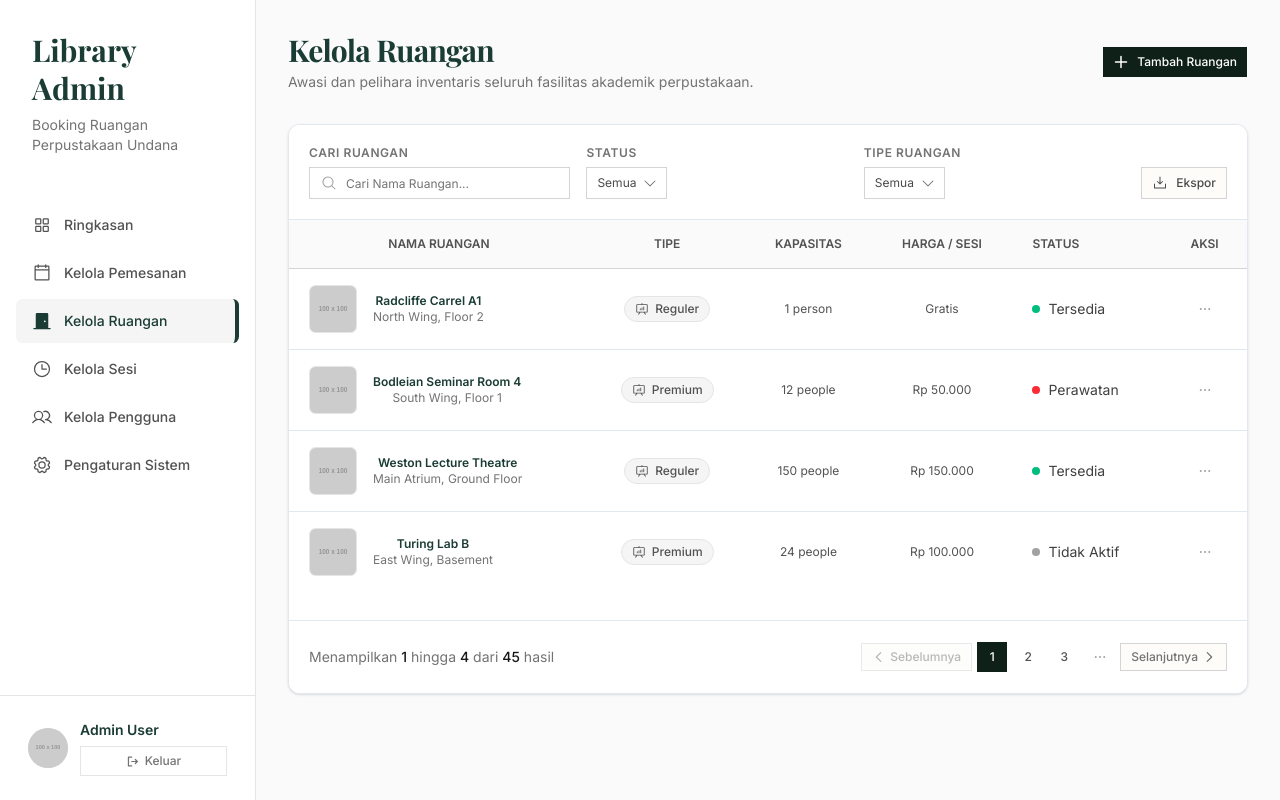
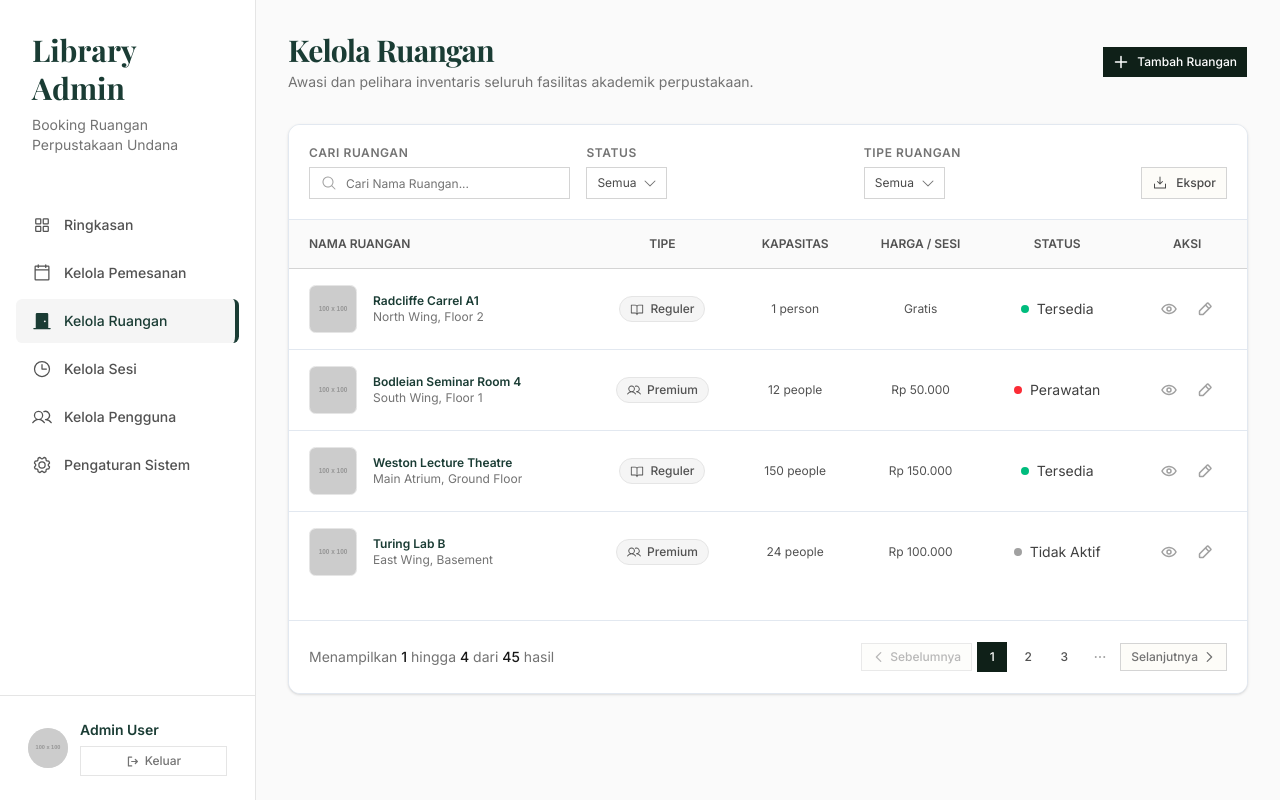
Before and after one commit to legacyditt/booking-room-perpusUndana, a Next.js app in the folder frontend/: page /admin/rooms in a window 1280 px wide. Built offline with nearby package versions, Linux system fonts and the light colour scheme; a web font is replaced by a local one.

Commit message:
style(admin): align room table columns and update actions to match reservation table

```diff
--- a/frontend/src/features/admin/components/RoomTable.tsx
+++ b/frontend/src/features/admin/components/RoomTable.tsx
@@ -2,7 +2,7 @@
 
 import React from "react";
 import Image from "next/image";
-import { DotsThree, BookOpen, Users, Desktop, PresentationChart } from "@phosphor-icons/react";
+import { Eye, PencilSimple, BookOpen, Users, Desktop, PresentationChart } from "@phosphor-icons/react";
 import { mockAdminRooms } from "@/data/mock";
 import { AdminRoomRow } from "@/types/admin";
 import {
@@ -24,8 +24,8 @@ const statusConfig: Record<AdminRoomRow["status"], { label: string; dotColor: st
 
 // Helper Icon berdasarkan tipe
 function getTypeIcon(type: string) {
-  if (type.includes("Study")) return <BookOpen className="w-3.5 h-3.5" />;
-  if (type.includes("Seminar")) return <Users className="w-3.5 h-3.5" />;
+  if (type.includes("Study") || type.includes("Reguler")) return <BookOpen className="w-3.5 h-3.5" />;
+  if (type.includes("Seminar") || type.includes("Premium")) return <Users className="w-3.5 h-3.5" />;
   if (type.includes("Computer")) return <Desktop className="w-3.5 h-3.5" />;
   return <PresentationChart className="w-3.5 h-3.5" />;
 }
@@ -36,11 +36,11 @@ export function RoomTable() {
       <Table className="whitespace-nowrap">
         <TableHeader className="bg-[#FAFAFA] border-b border-[#E2E8F0]">
           <TableRow className="hover:bg-transparent">
-            <TableHead className="px-5 py-4 font-semibold text-neutral-600 h-auto w-[300px] text-center">NAMA RUANGAN</TableHead>
+            <TableHead className="px-5 py-4 font-semibold text-neutral-600 h-auto w-[300px]">NAMA RUANGAN</TableHead>
             <TableHead className="px-5 py-4 font-semibold text-neutral-600 h-auto text-center">TIPE</TableHead>
             <TableHead className="px-5 py-4 font-semibold text-neutral-600 h-auto text-center">KAPASITAS</TableHead>
             <TableHead className="px-5 py-4 font-semibold text-neutral-600 h-auto text-center">HARGA / SESI</TableHead>
-            <TableHead className="px-5 py-4 font-semibold text-neutral-600 h-auto">STATUS</TableHead>
+            <TableHead className="px-5 py-4 font-semibold text-neutral-600 h-auto text-center">STATUS</TableHead>
             <TableHead className="px-5 py-4 font-semibold text-neutral-600 h-auto text-center">AKSI</TableHead>
           </TableRow>
         </TableHeader>
@@ -50,11 +50,11 @@ export function RoomTable() {
             const status = statusConfig[room.status];
 
             return (
-              <TableRow key={room.id} className="hover:bg-neutral-50/50 transition-colors group border-[#E2E8F0] text-center">
-                {/* Kolom Nama & Gambar */}
+              <TableRow key={room.id} className="hover:bg-neutral-50/50 transition-colors group border-[#E2E8F0]">
+                {/* Kolom Nama & Gambar (Rata Kiri) */}
                 <TableCell className="px-5 py-4">
                   <div className="flex items-center gap-4">
-                    <div className="relative w-12 h-12 rounded-md overflow-hidden bg-neutral-100 border border-neutral-200">
+                    <div className="relative w-12 h-12 rounded-md overflow-hidden bg-neutral-100 border border-neutral-200 shrink-0">
                       <Image src={room.imageUrl} alt={room.roomName} fill className="object-cover" />
                     </div>
                     <div className="flex flex-col">
@@ -65,36 +65,51 @@ export function RoomTable() {
                 </TableCell>
 
                 {/* Kolom Tipe */}
-                <TableCell className="px-5 py-4">
-                  <div className="inline-flex items-center gap-1.5 px-2.5 py-1 rounded-full bg-neutral-100 border border-neutral-200 text-neutral-600 text-xs font-medium">
+                <TableCell className="px-5 py-4 text-center">
+                  <div className="inline-flex items-center justify-center gap-1.5 px-2.5 py-1 rounded-full bg-neutral-100 border border-neutral-200 text-neutral-600 text-xs font-medium">
                     {getTypeIcon(room.type)}
                     {room.type}
                   </div>
                 </TableCell>
 
                 {/* Kolom Kapasitas */}
-                <TableCell className="px-5 py-4 text-neutral-600">
+                <TableCell className="px-5 py-4 text-neutral-600 text-center">
                   {room.capacity}
                 </TableCell>
 
                 {/* Kolom Harga */}
-                <TableCell className="px-5 py-4 text-neutral-600">
+                <TableCell className="px-5 py-4 text-neutral-600 text-center">
                   {room.price}
                 </TableCell>
 
                 {/* Kolom Status */}
                 <TableCell className="px-5 py-4">
-                  <div className="flex items-center gap-2 text-sm text-neutral-700">
+                  <div className="flex items-center justify-center gap-2 text-sm text-neutral-700">
                     <span className={`w-2 h-2 rounded-full ${status.dotColor}`} />
                     {status.label}
                   </div>
                 </TableCell>
 
-                {/* Kolom Aksi */}
-                <TableCell className="px-5 py-4 text-center">
-                  <Button variant="ghost" size="icon" className="text-neutral-400 hover:text-primary w-8 h-8">
-                    <DotsThree weight="bold" size={24} />
-                  </Button>
+                {/* Kolom Aksi (Eye & Pencil) */}
+                <TableCell className="px-5 py-4">
+                  <div className="flex items-center justify-center gap-1">
+                    <Button
+                      variant="ghost"
+                      size="icon"
+                      className="text-neutral-400 hover:text-primary w-8 h-8"
+                      title="Lihat Detail Ruangan"
+                    >
+                      <Eye weight="bold" size={18} />
+                    </Button>
+                    <Button
+                      variant="ghost"
+                      size="icon"
+                      className="text-neutral-400 hover:text-primary w-8 h-8"
+                      title="Edit Ruangan"
+                    >
+                      <PencilSimple weight="bold" size={18} />
+                    </Button>
+                  </div>
                 </TableCell>
               </TableRow>
             );
```
